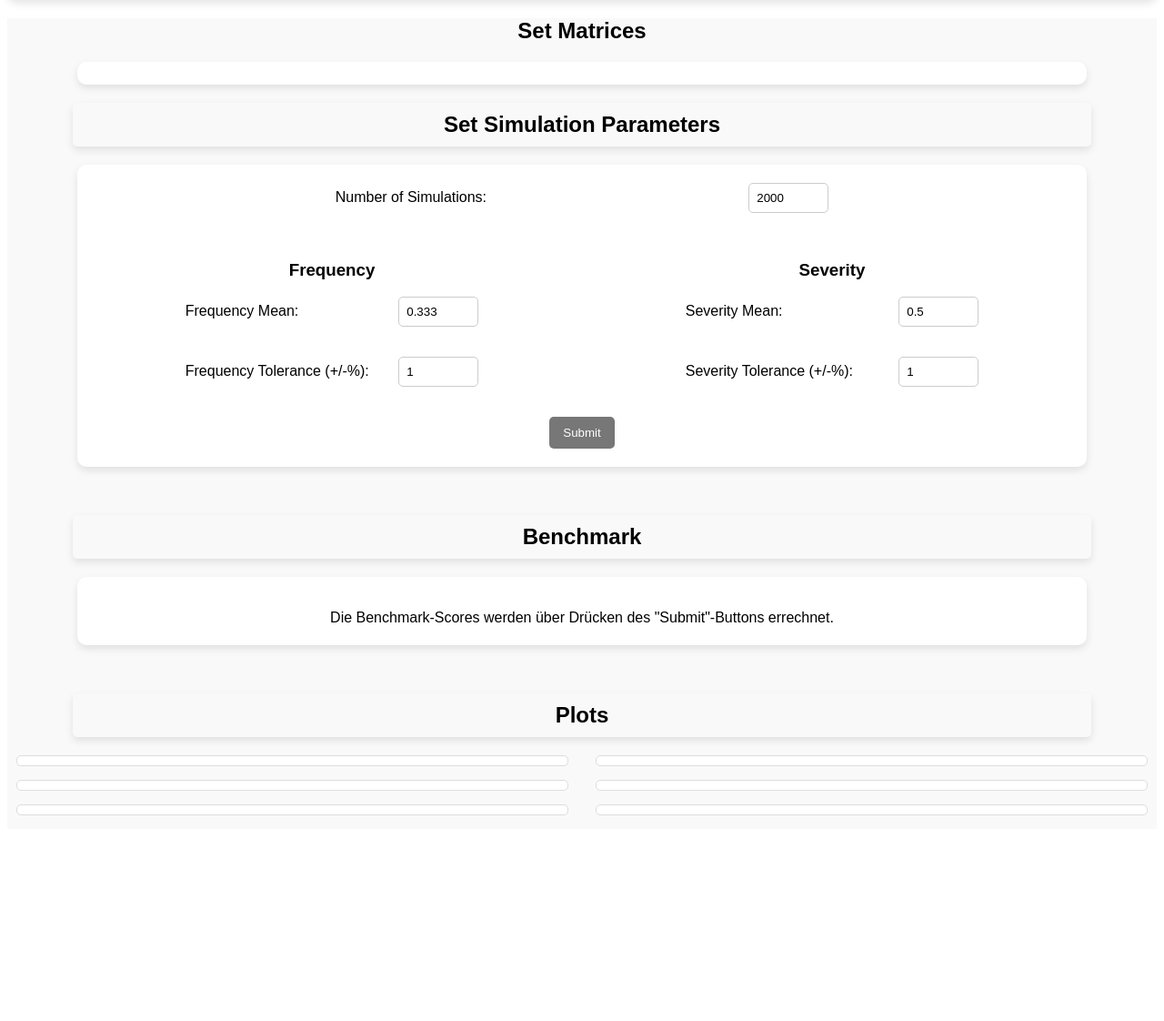
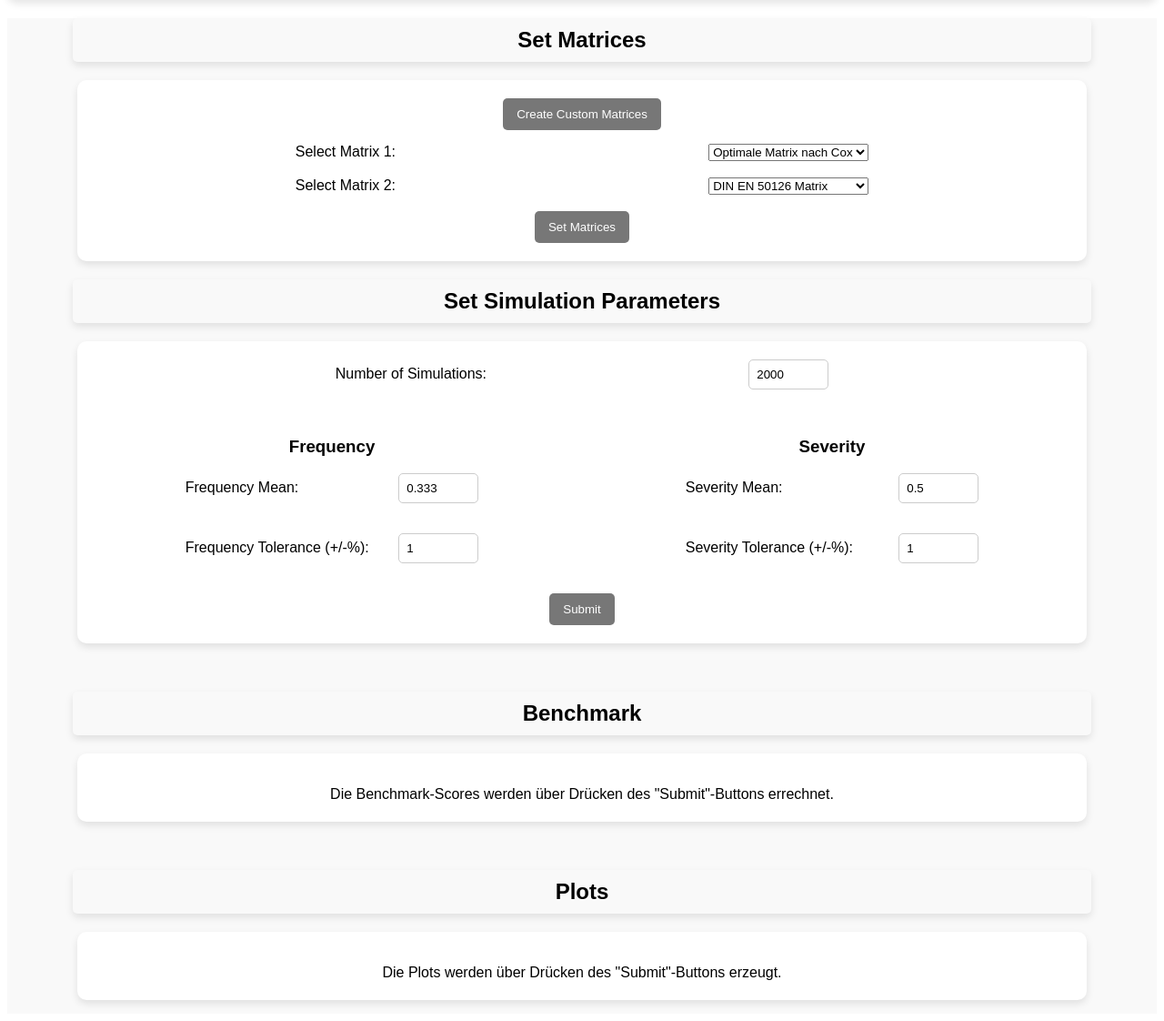
Before and after one commit to nilsgnh/Projektseminar-Risikomatrix, a Flask app: page / in a window 1280 px wide. Shown: the part 98-1220 px from the top of the page at 91% size. Before the commit the page ends 994 px from the top, so only its background shows below. Run offline with Flask 3, Linux system fonts and the light colour scheme.

Commit message:
Update - gesamte gewollte Logik hinzugefügt

```diff
--- a/src/benchmark.py
+++ b/src/benchmark.py
@@ -78,7 +78,7 @@ def calculate_range_compression(matrix):
 
     AverageRange = ScoreRange/n_classes
 
-    ScoreRange = 1- (AverageRange/(global_max-global_min)+AverageSumDiff)
+    ScoreRange = max(1- (AverageRange+AverageSumDiff/(global_max-global_min)), 0) ##TODO: Dafür sorgen, dass ScoreRange immer zwischen 0 und 1 liegt
 
     return ScoreRange
 
--- a/src/main.py
+++ b/src/main.py
@@ -1,5 +1,5 @@
 # main.py
-from flask import Blueprint, render_template, request
+from flask import Blueprint, render_template, request, session
 from predefinedMatrices import optimalMatrix, dinMatrix
 from simulation import *
 from plot import *
@@ -12,10 +12,22 @@ main_bp = Blueprint('main', __name__)
 
 riskMatrixList = [optimalMatrix(), dinMatrix()] #--------------------------------------------> globale Liste für die risiko Maztritzen, initial mit din und optimal gefüllt
 
+# Globale Variablen für die ausgewählten Matrizen
+selected_matrices = {"matrix1": 0, "matrix2": 1}
 
-@main_bp.route('/', methods=['GET'])
+@main_bp.route('/', methods=['GET', 'POST'])
 def main():
-    return render_template("index.html")
+    global selected_matrices
+    if request.method == 'POST':
+        # Hole die ausgewählten Matrizen-Namen aus dem Formular
+        matrix1_name = request.form.get('matrix1', '')
+        matrix2_name = request.form.get('matrix2', '')
+
+        # Finde die Indizes der Matrizen basierend auf ihren Namen
+        selected_matrices["matrix1"] = next((i for i, m in enumerate(riskMatrixList) if m.name == matrix1_name), 0)
+        selected_matrices["matrix2"] = next((i for i, m in enumerate(riskMatrixList) if m.name == matrix2_name), 1)
+
+    return render_template("index.html", riskMatrixList=riskMatrixList, selected_matrices=selected_matrices)
 
 @main_bp.route('/custom', methods=['GET'])
 def custom():
@@ -134,9 +146,11 @@ def set_parameters():
     frequencies = points[0]
     severities = points[1]
 
+    # Simulation der ausgewählten Matrizen
+    matrix = riskMatrixList[selected_matrices["matrix1"]]
+    matrix1 = riskMatrixList[selected_matrices["matrix2"]]
 
     #Simulation of first Matrix
-    matrix = riskMatrixList[0] ###--------------------------------------------------------------------------------------1.übergebene Matrix hier aus der Liste auswählen
     pointsInMatrix = simulateRiskMatrix(frequencies, severities, matrix)
     priorities = pointsInMatrix[0]
     matrix_felder = pointsInMatrix[1]
@@ -149,7 +163,6 @@ def set_parameters():
     score1 = calc_benchmark(matrix)
 
     #Simulation of second Matrix
-    matrix1 = riskMatrixList[1] ###--------------------------------------------------------------------------------------2.übergebene Matrix hier aus der Liste auswählen
     pointsInMatrix1 = simulateRiskMatrix(frequencies, severities, matrix1)
     priorities1 = pointsInMatrix1[0]
     matrix_felder1 = pointsInMatrix1[1]
@@ -195,4 +208,4 @@ def set_parameters():
         greatestscores['quantifying_errors_score'] = 'both'
 
     #render images back to index page
-    return render_template("index.html", bar1=bar_plot, heat1=heat_plot, scatter1=scatter_plot, bar2=bar_plot1, heat2=heat_plot1, scatter2=scatter_plot1, score1=score1, score2=score2,greatestscores=greatestscores)
+    return render_template("index.html", bar1=bar_plot, heat1=heat_plot, scatter1=scatter_plot, bar2=bar_plot1, heat2=heat_plot1, scatter2=scatter_plot1, score1=score1, score2=score2,greatestscores=greatestscores, riskMatrixList=riskMatrixList, selected_matrices=selected_matrices)
--- a/src/static/customTableLogic.js
+++ b/src/static/customTableLogic.js
@@ -193,3 +193,8 @@ function sendTableData() {
 			console.error("Error while sending table data:", error);
 		});
 }
+
+// Funktion zum Zurückgehen in der Browser-Historie
+function goBack() {
+	window.location.href = "/";
+}
--- a/src/static/index.css
+++ b/src/static/index.css
@@ -107,7 +107,7 @@ form label {
     max-width: 1100px;
 }
 
-#h2plots, #h2setsim, #h2-create-matrix, #h2benchmark {
+#h2plots, #h2setsim, #h2-create-matrix, #h2benchmark, #h2setmat {
     margin: 20px auto;
     background-color: #f9f9f9;
     padding: 10px;
@@ -198,3 +198,7 @@ table {
     color: gray;
     font-weight: bold;
 }
+
+.center{
+    text-align: center;
+}
--- a/src/templates/customMatrix.html
+++ b/src/templates/customMatrix.html
@@ -86,6 +86,12 @@
 				Submit Table Data
 			</button>
 		</div>
+
+		<!-- Neue Buttons für Navigation -->
+		<div class="navigation-buttons">
+			<button onclick="goBack()">Go Back</button>
+		</div>
+
 		<h2>Elements List</h2>
 		<ul>
 			{% for element in matrices %}
--- a/src/templates/index.html
+++ b/src/templates/index.html
@@ -15,6 +15,26 @@
     <main>
         <h2 id="h2setmat">Set Matrices</h2>
         <section class="form-section">
+            <form action="/custom" method="GET">
+                <button type="submit">Create Custom Matrices</button>
+            </form>
+            <form action="/" method="POST" id="matrix_form">
+                <label for="matrix_select1">Select Matrix 1:</label>
+                <select id="matrix_select1" name="matrix1">
+                    {% for matrix in riskMatrixList %}
+                    <option value="{{ matrix.name }}" {% if loop.index0 == selected_matrices['matrix1'] %}selected{% endif %}> {{ matrix.name }}</option>
+                    {% endfor %}
+                </select>
+                <br><br>
+                <label for="matrix_select2">Select Matrix 2:</label>
+                <select id="matrix_select2" name="matrix2">
+                    {% for matrix in riskMatrixList %}
+                    <option value="{{ matrix.name }}" {% if loop.index0 == selected_matrices['matrix2'] %}selected{% endif %}>{{ matrix.name }}</option>
+                    {% endfor %}
+                </select>
+                <br><br>
+                <button type="submit">Set Matrices</button>
+            </form>
         </section>
 
         <h2 id="h2setsim">Set Simulation Parameters</h2>
@@ -55,6 +75,7 @@
         {% if greatestscores and score1 and score2 %}
         <div class="plot-comparison">
             <div class="col">
+                <h3>Matrix 1: {{ riskMatrixList[selected_matrices["matrix1"]].name }}</h3>
                 <div class="plot">
                     <b>Benchmark-Score:</b>
                     <span class="{% if greatestscores['benchmark_score'] == 'score1' %}highlight{% elif greatestscores['benchmark_score'] == 'both' %}equal{% endif %}">
@@ -84,6 +105,7 @@
                 </div>
             </div>
             <div class="col">
+                <h3>Matrix 2: {{ riskMatrixList[selected_matrices["matrix2"]].name }}</h3>
                 <div class="plot">
                     <b>Benchmark-Score:</b>
                     <span class="{% if greatestscores['benchmark_score'] == 'score2' %}highlight{% elif greatestscores['benchmark_score'] == 'both' %}equal{% endif %}">
@@ -123,17 +145,26 @@
 
     <h2 id="h2plots">Plots</h2>
     <div class="plot-comparison">
+        {% if scatter1 and bar1 and heat1 %}
         <div class="col">
+            <h3>Matrix 1: {{ riskMatrixList[selected_matrices["matrix1"]].name }}</h3>
             <div class="plot">{{ scatter1|safe }}</div>
             <div class="plot">{{ bar1|safe }}</div>
             <div class="plot">{{ heat1|safe }}</div>
         </div>
         <div class="col">
+            <h3>Matrix 2: {{ riskMatrixList[selected_matrices["matrix2"]].name }}</h3>
             <div class="plot">{{ scatter2|safe }}</div>
             <div class="plot">{{ bar2|safe }}</div>
             <div class="plot">{{ heat2|safe }}</div>
         </div>
+        {% else %}
+        <section class="form-section">
+            <p>Die Plots werden über Drücken des "Submit"-Buttons erzeugt.</p>
+        </section>
+        {% endif %}
     </div>
+
 
     </main>
 
```
